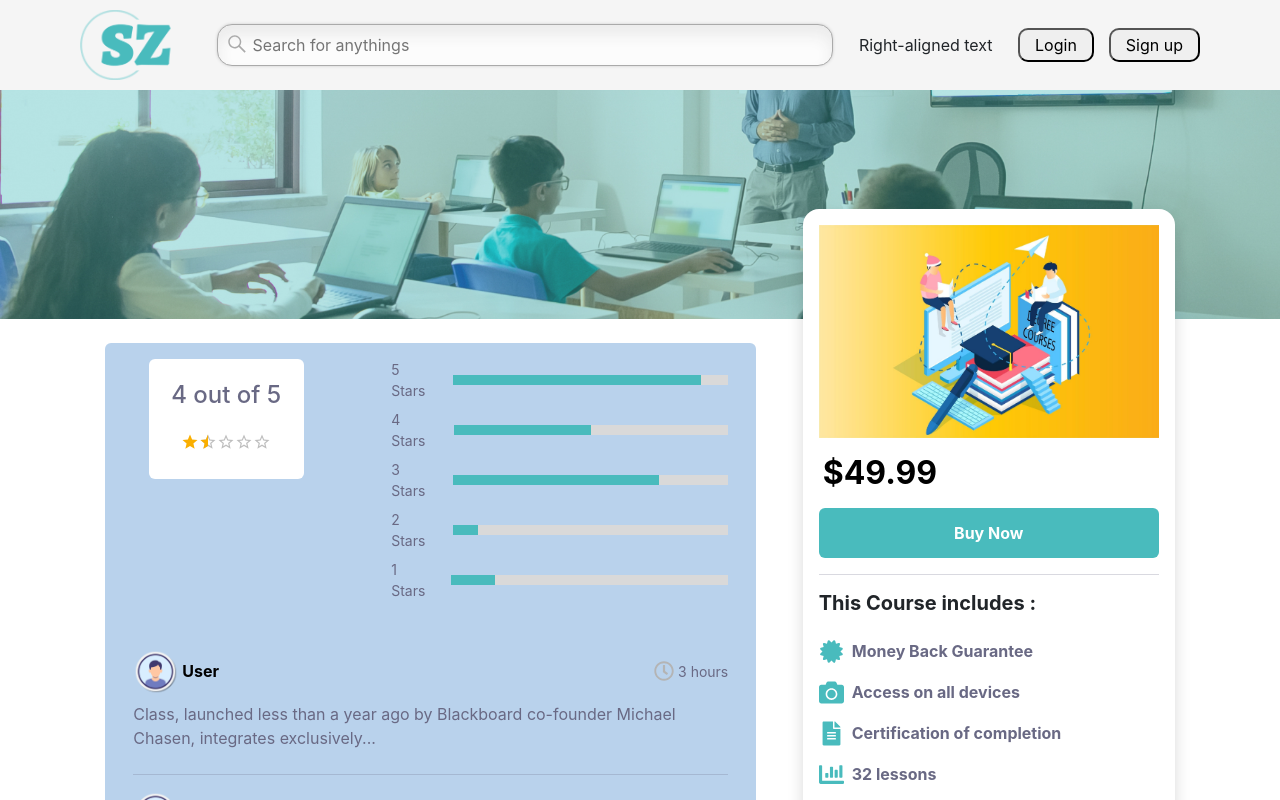
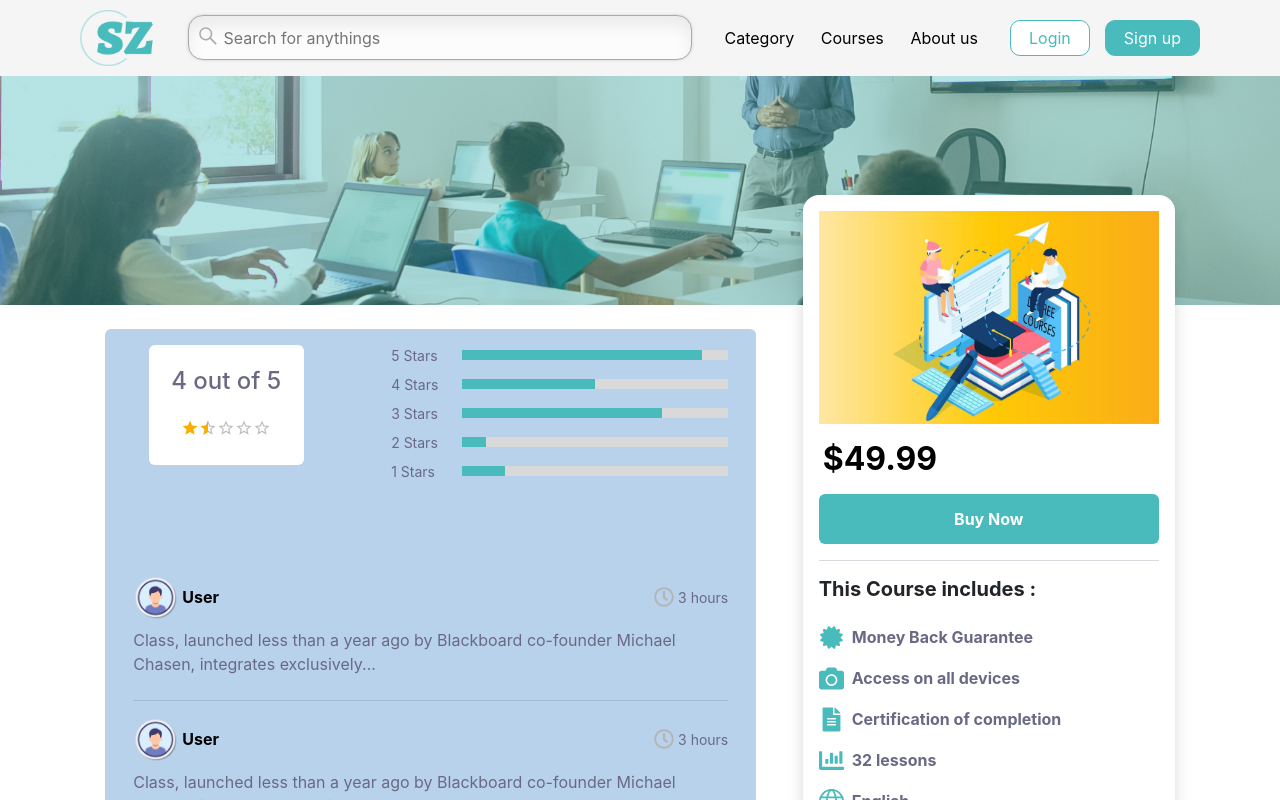
Before and after one commit to Muhammad51264/React-Project-StudyZone, a React (Create React App) app in the folder studyzone/: page /courses/courseId in a window 1280 px wide. Shown: the top 800 px of the page. Built offline with nearby package versions, Linux system fonts and the light colour scheme.

Commit message:
Add Button Style And change Project title and icon

```diff
--- a/studyzone/public/index.html
+++ b/studyzone/public/index.html
@@ -2,7 +2,7 @@
 <html lang="en">
   <head>
     <meta charset="utf-8" />
-    <link rel="icon" href="%PUBLIC_URL%/favicon.ico" />
+    <link rel="icon" href="Images/logo-no-background.png" />
     <meta name="viewport" content="width=device-width, initial-scale=1" />
     <meta name="theme-color" content="#000000" />
     <meta
@@ -24,7 +24,7 @@
       work correctly both with client-side routing and a non-root public URL.
       Learn how to configure a non-root public URL by running `npm run build`.
     -->
-    <title>React App</title>
+    <title>StudyZone</title>
   </head>
   <body>
     <noscript>You need to enable JavaScript to run this app.</noscript>
--- a/studyzone/src/Components/Nav.js
+++ b/studyzone/src/Components/Nav.js
@@ -11,7 +11,11 @@ const Nav = () => {
   <span><FaSistrix /></span>
   <input type="text" placeholder="Search for anythings" />
 </div>
-      <div className="navbar__text">Right-aligned text</div>
+      <div className="navbar__text">
+        <a href='#'>Category</a>
+        <a href='#'>Courses</a>
+        <a href='#'>About us</a>
+    </div>
 
     <NavButton/>
 
--- a/studyzone/src/Pages/App.js
+++ b/studyzone/src/Pages/App.js
@@ -16,7 +16,7 @@ function App() {
     <Nav/>
     <BrowserRouter>
     <Routes>
-      {/* <Route path="/" Component={LandingPage}></Route> */}
+      <Route path="/" Component={LandingPage}></Route>
       <Route path='/login' Component={Login}></Route>
       <Route path='/register' Component={Register}></Route>
       <Route path='/courses' Component={Courses}></Route>
--- a/studyzone/src/Styles/App.css
+++ b/studyzone/src/Styles/App.css
@@ -45,7 +45,7 @@ body {
 
 .navbar__logo {
   font-weight: bold;
-  width: 10%;
+  width: 8%;
 }
 .navbar__logo img{
   width: 100%;
@@ -57,15 +57,14 @@ body {
   position: relative;
   color: #aaa;
   font-size: 16px;
-  width: 55%;
+  width: 45%;
 }
 
 .navbar__search  {display: inline-block;}
 
 .navbar__search  input {
   width: 100%;
-  height: 42px;
-
+  height: 45px;
   background: #fcfcfc;
   border: 1px solid #aaa;
   border-radius: 5px;
@@ -87,19 +86,47 @@ body {
 
 .navbar__button button{
   border-radius: 10px;
-  padding: 3px 15px;
+  padding: 5px 18px;
 }
 
 
 .btnSignUp{
+  background: var(--main-color);
+  border: 1px solid var(--main-color);
+  color: white;
+}
 
+.btnSignUp:hover{
+  background:white;
+  color: var(--main-color);
+}
+
+.btnLogin{
+  background: white;
+  border: 1px solid var(--main-color);
+  color: var(--main-color);
+}
+
+.btnLogin:hover{
+  background: var(--main-color);
+  color: white;
+}
+
+.navbar__text{
+  display: flex;
+  justify-content: space-around;
+  width: 25%;
+}
+
+.navbar__text a{
+  text-decoration: none;
+  color: #000000;
 }
 
 
-
-
-
-
+.navbar__text a:hover{
+  color: var(--main-color);
+}
 
 /* Login and Register pages*/
 
@@ -255,7 +282,6 @@ height: 250px;
 /* Courses Page */
 
 /* Course Details Page */
-<<<<<<< HEAD
 .recommended__course__details{
   background-color: var(--second-color);
 }
@@ -272,13 +298,6 @@ height: 50px;
   color: var(--white-font-color);
 }
 
-=======
-.course__details__background {
-}
-.course__rating {
-  background-color: var(--second-color);
-}
->>>>>>> f261c8f1775a517303b46f7778209fbe401b1768
 .stars__bar__title{
   width: 60px;
 }
```
Also changed, not shown: studyzone/src/Components/NavButton.js (+2 -5 lines).
